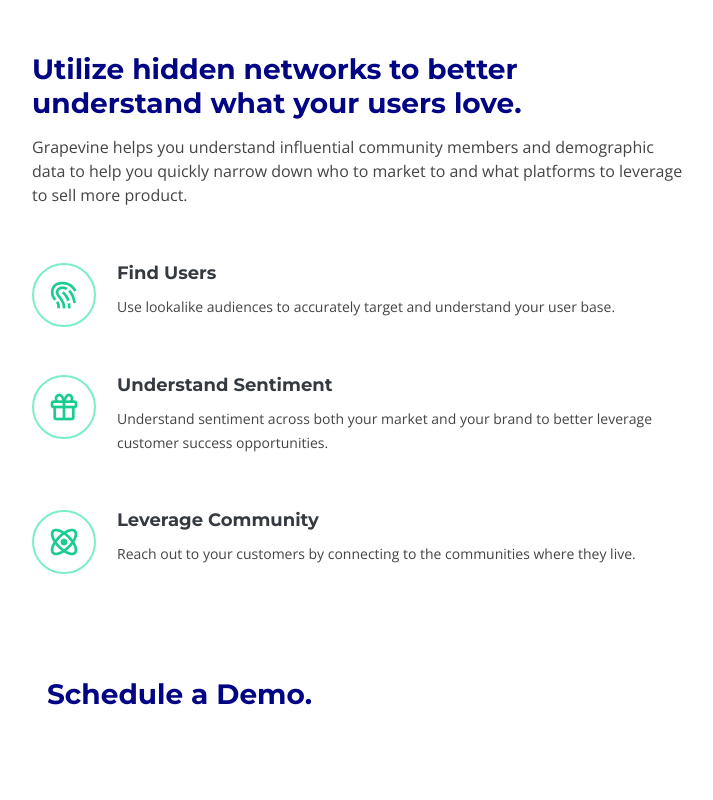
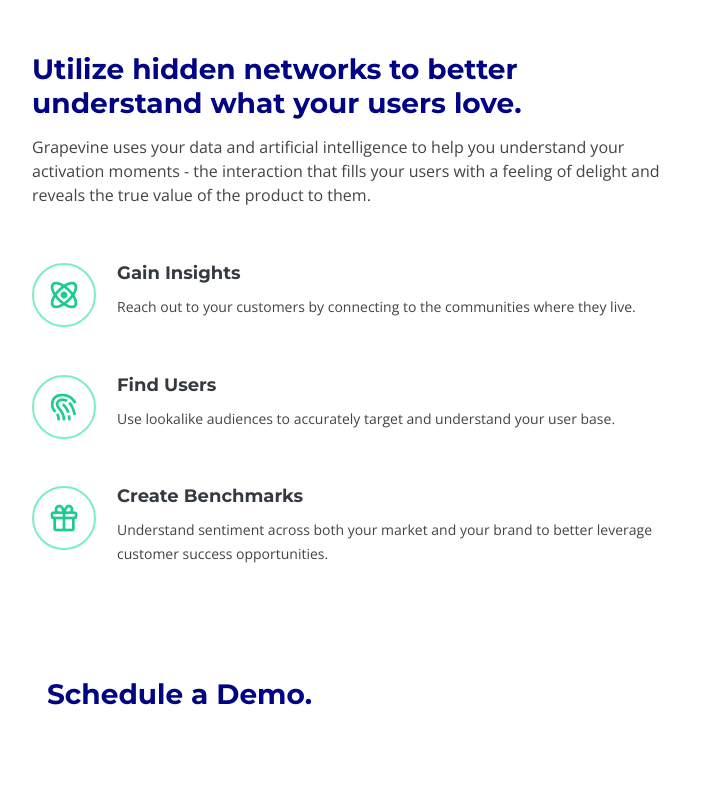
Before and after one commit to ibbysyed/grapevine, a plain HTML site: page index.html in a window 1280 px wide. Shown: the part 720-1520 px from the top of the page, without its empty margins (16-729 px from the left). Drawn offline with nearby package versions, Linux system fonts and the light colour scheme; a script that the page names is missing.

Commit message:
add more changes

```diff
--- a/index.html
+++ b/index.html
@@ -108,7 +108,13 @@
 
           <div class="col-xl-7 col-lg-6 icon-boxes d-flex flex-column align-items-stretch justify-content-center py-5 px-lg-5" data-aos="fade-left">
             <h3>Utilize hidden networks to better understand what your users love.</h3>
-            <p>Grapevine helps you understand influential community members and demographic data to help you quickly narrow down who to market to and what platforms to leverage to sell more product.</p>
+            <p>Grapevine uses your data and artificial intelligence to help you understand your activation moments - the interaction that fills your users with a feeling of delight and reveals the true value of the product to them.  </p>
+
+            <div class="icon-box" data-aos="zoom-in" data-aos-delay="300">
+              <div class="icon"><i class="bx bx-atom"></i></div>
+              <h4 class="title"><a href="">Gain Insights</a></h4>
+              <p class="description">Reach out to your customers by connecting to the communities where they live.</p>
+            </div>
 
             <div class="icon-box" data-aos="zoom-in" data-aos-delay="100">
               <div class="icon"><i class="bx bx-fingerprint"></i></div>
@@ -118,18 +124,14 @@
 
             <div class="icon-box" data-aos="zoom-in" data-aos-delay="200">
               <div class="icon"><i class="bx bx-gift"></i></div>
-              <h4 class="title"><a href="">Understand Sentiment</a></h4>
+              <h4 class="title"><a href="">Create Benchmarks</a></h4>
               <p class="description">Understand sentiment across both your market and your brand to better leverage customer success opportunities.</p>
             </div>
 
-            <div class="icon-box" data-aos="zoom-in" data-aos-delay="300">
-              <div class="icon"><i class="bx bx-atom"></i></div>
-              <h4 class="title"><a href="">Leverage Community</a></h4>
-              <p class="description">Reach out to your customers by connecting to the communities where they live.</p>
-            </div>
+
 
           </div>
-          <div class="col-xl-7 col-lg-6 icon-boxes d-flex flex-column align-items-stretch justify-content-center py-5 px-lg-5" data-aos="fade-left">
+          <div class="col-xl-7 col-lg-6 icon-boxes d-flex flex-column align-items-stretch justify-content-right py-5 px-lg-5" data-aos="fade-left">
             <div class="container">
               <h3>Schedule a Demo.</h3>
               <!-- Calendly inline widget begin -->
```
Also changed, not shown: sign_up.html (+1 -1 lines).
